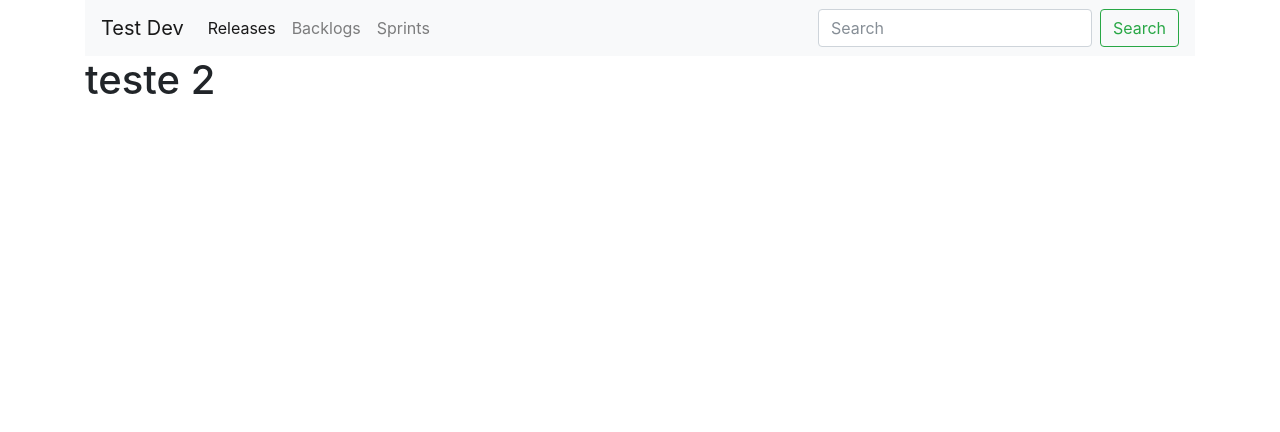
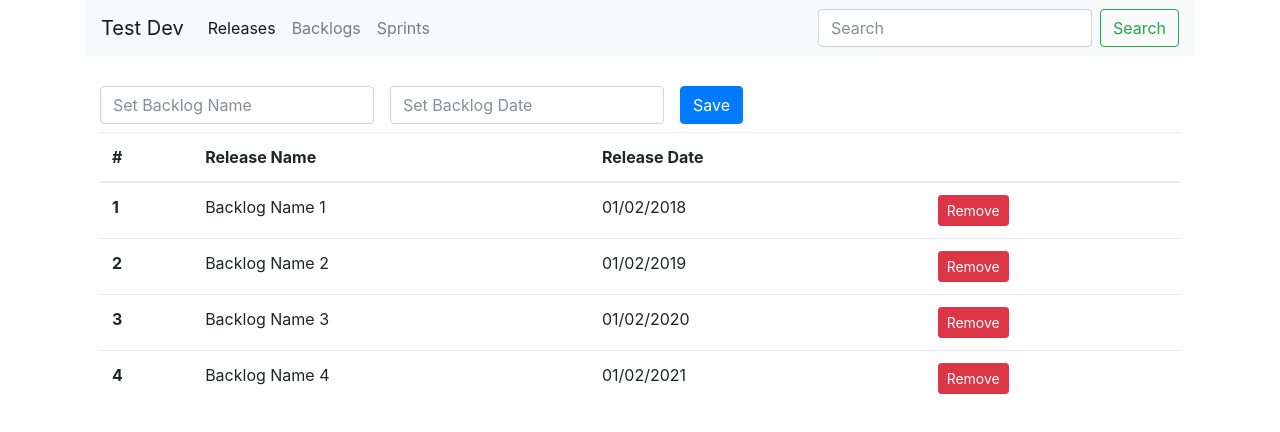
Before and after one commit to jubarodrigo/react-agile-app, a React (Create React App) app: page / in a window 1280 px wide. Both pictures are taken after a click on the button "Backlog". Shown: the top 432 px of the page. Built offline with nearby package versions, Linux system fonts and the light colour scheme.

Commit message:
forms sprint, backlog

```diff
--- a/src/container/Backlogs.js
+++ b/src/container/Backlogs.js
@@ -1,9 +1,63 @@
 import React, {Component} from 'react';
+import BacklogForm from '../ui/BacklogForm';
 
 export default class Backlogs extends Component {
+
+    constructor(){
+        super();
+        this.state={
+            backlogs: [
+                {
+                    id: 1,
+                    backlogName: "Backlog Name 1",
+                    backlogDate: "01/02/2018"
+                },
+                {
+                    id: 2,
+                    backlogName: "Backlog Name 2",
+                    backlogDate: "01/02/2019"
+                },
+                {
+                    id: 3,
+                    backlogName: "Backlog Name 3",
+                    backlogDate: "01/02/2020"
+                },
+                {
+                    id: 4,
+                    backlogName: "Backlog Name 4",
+                    backlogDate: "01/02/2021"
+                },
+            ]
+        }
+    }
+
     render(){
         return(
-            <h1>teste 2</h1>
+            <div className="container" style={{ paddingTop: '30px' }}>
+            <BacklogForm />
+            <table className="table table-hover">
+                    <thead>
+                        <tr>
+                            <th scope="col">#</th>
+                            <th scope="col">Release Name</th>
+                            <th scope="col">Release Date</th>
+                            <th scope="col"></th>
+                        </tr>
+                    </thead>
+                    <tbody>
+                        {this.state.backlogs.map((backlogs, index) => {
+                            return (
+                                <tr key={backlogs.id}>
+                                    <th scope="row">{backlogs.id}</th>
+                                    <td>{backlogs.backlogName}</td>
+                                    <td>{backlogs.backlogDate}</td>
+                                    <td><button type="button" className="btn btn-danger btn-sm">Remove</button></td>
+                                </tr>
+                            );
+                        })}
+                    </tbody>
+                </table>
+            </div>
         );
     }
 }
--- a/src/container/Releases.js
+++ b/src/container/Releases.js
@@ -55,7 +55,6 @@ export default class Releases extends Component {
                                 </tr>
                             );
                         })}
-
                     </tbody>
                 </table>
             </div>
--- a/src/container/Sprints.js
+++ b/src/container/Sprints.js
@@ -1,9 +1,63 @@
 import React, {Component} from 'react';
+import SprintForm from '../ui/SprintForm';
 
 export default class Sprints extends Component {
+
+    constructor() {
+        super();
+        this.state={
+            sprints: [
+                {
+                    id: 1,
+                    sprintName: "Sprint Name 1",
+                    sprintDate: "01/03/2018"
+                },
+                {
+                    id: 2,
+                    sprintName: "Sprint Name 2",
+                    sprintDate: "01/03/2019"
+                },
+                {
+                    id: 3,
+                    sprintName: "Sprint Name 3",
+                    sprintDate: "01/03/2020"
+                },
+                {
+                    id: 4,
+                    sprintName: "Sprint Name 4",
+                    sprintDate: "01/03/2021"
+                },
+            ]
+        }
+    }
+
     render(){
         return(
-            <h1>teste 3</h1>
+            <div className="container" style={{ paddingTop: '30px' }}>
+            <SprintForm />
+            <table className="table table-hover">
+                    <thead>
+                        <tr>
+                            <th scope="col">#</th>
+                            <th scope="col">Release Name</th>
+                            <th scope="col">Release Date</th>
+                            <th scope="col"></th>
+                        </tr>
+                    </thead>
+                    <tbody>
+                        {this.state.sprints.map((sprints, index) => {
+                            return (
+                                <tr key={sprints.id}>
+                                    <th scope="row">{sprints.id}</th>
+                                    <td>{sprints.sprintName}</td>
+                                    <td>{sprints.sprintDate}</td>
+                                    <td><button type="button" className="btn btn-danger btn-sm">Remove</button></td>
+                                </tr>
+                            );
+                        })}
+                    </tbody>
+                </table>
+            </div>
         );
     }
 }
--- /dev/null
+++ b/src/ui/BacklogForm.js
@@ -0,0 +1,19 @@
+import React from 'react';
+
+const BacklogForm = () => {
+    return (
+        <form class="form-inline">
+            <div class="form-group mb-2">
+                <label for="backlog_name" class="sr-only">Backlog Name</label>
+                <input type="text" readonly class="form-control" id="backlog_name" placeholder="Set Backlog Name" />
+            </div>
+            <div class="form-group mx-sm-3 mb-2">
+                <label for="backlog_date" class="sr-only">Backlog Date</label>
+                <input type="text" class="form-control" id="backlog_date" placeholder="Set Backlog Date" />
+            </div>
+            <button type="submit" class="btn btn-primary mb-2">Save</button>
+        </form>
+    );
+};
+
+export default BacklogForm;
--- a/src/ui/ReleaseForm.js
+++ b/src/ui/ReleaseForm.js
@@ -4,12 +4,12 @@ const ReleaseForm = () => {
     return (
         <form class="form-inline">
             <div class="form-group mb-2">
-                <label for="staticEmail2" class="sr-only">Release Name</label>
-                <input type="text" readonly class="form-control" id="staticEmail2" placeholder="Set Release Name"/>
+                <label for="release_name" class="sr-only">Release Name</label>
+                <input type="text" readonly class="form-control" id="release_name" placeholder="Set Release Name"/>
             </div>
             <div class="form-group mx-sm-3 mb-2">
-                <label for="inputPassword2" class="sr-only">Password</label>
-                <input type="password" class="form-control" id="inputPassword2" placeholder="Set Release Date" />
+                <label for="release_date" class="sr-only">Release Date</label>
+                <input type="text" class="form-control" id="release_date" placeholder="Set Release Date" />
             </div>
             <button type="submit" class="btn btn-primary mb-2">Save</button>
         </form>
--- /dev/null
+++ b/src/ui/SprintForm.js
@@ -0,0 +1,19 @@
+import React from 'react';
+
+const SprintForm = () => {
+    return (
+        <form class="form-inline">
+            <div class="form-group mb-2">
+                <label for="sprint_name" class="sr-only">Sprint Name</label>
+                <input type="text" readonly class="form-control" id="sprint_name" placeholder="Set Sprint Name" />
+            </div>
+            <div class="form-group mx-sm-3 mb-2">
+                <label for="sprint_date" class="sr-only">Sprint Date</label>
+                <input type="text" class="form-control" id="sprint_date" placeholder="Set Sprint Date" />
+            </div>
+            <button type="submit" class="btn btn-primary mb-2">Save</button>
+        </form>
+    );
+};
+
+export default SprintForm;
```
